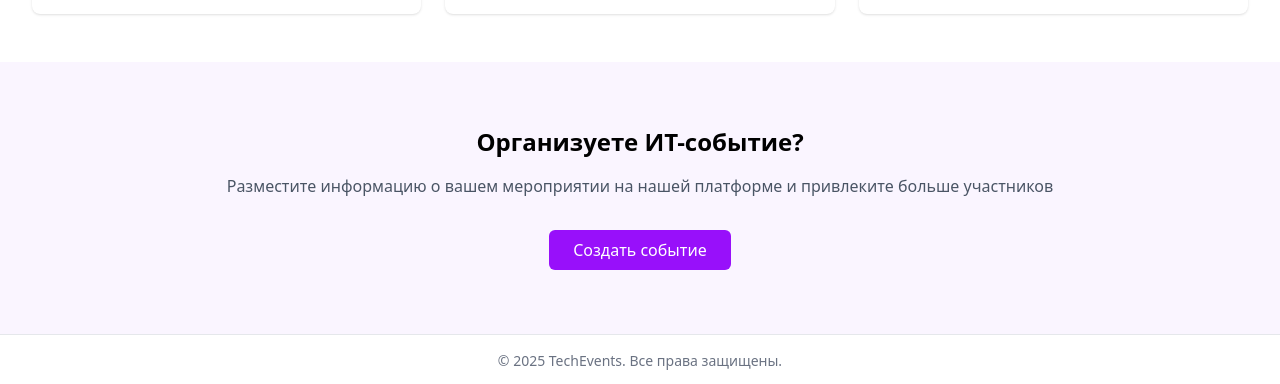
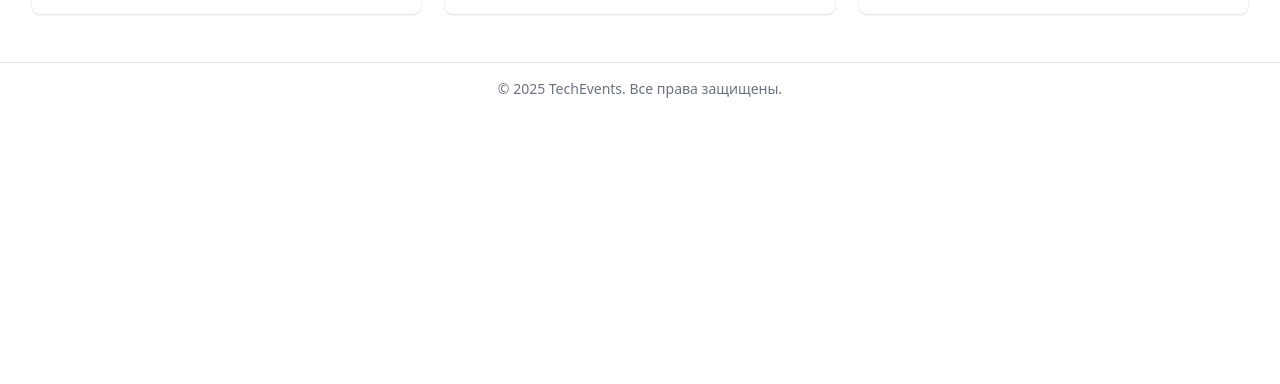
Before and after one commit to NRF24l01/polyhack-gopobeda, a Vue app in the folder frontend/: page / in a window 1280 px wide. Shown: the part 1127-1511 px from the top of the page. After the commit the page ends 1242 px from the top, so only its background shows below. Built offline with nearby package versions, Linux system fonts and the light colour scheme.

Commit message:
One footer and header for all

```diff
--- a/frontend/src/App.vue
+++ b/frontend/src/App.vue
@@ -1,17 +1,20 @@
+<script setup>
+import Header from "./components/Header.vue";
+import Footer from "./components/Footer.vue";
+</script>
+
 <template>
   <div class="min-h-screen flex flex-col">
-    <!-- Ваш существующий header -->
+    <Header />
     <main class="flex-grow">
       <router-view></router-view>
     </main>
-
+    <Footer />
   </div>
 </template>
 
 <script>
-
 export default {
-  name: 'App',
-
-}
+  name: "App",
+};
 </script>
--- a/frontend/src/components/Footer.vue
+++ b/frontend/src/components/Footer.vue
@@ -1,21 +1,5 @@
 <template>
   <div>
-    <!-- Секция "Организуйте ИТ-событие" -->
-    <div class="bg-purple-50 py-16">
-      <div class="max-w-7xl mx-auto px-4 sm:px-6 lg:px-8 text-center">
-        <h2 class="text-2xl font-bold mb-4">Организуете ИТ-событие?</h2>
-        <p class="text-gray-600 mb-8">
-          Разместите информацию о вашем мероприятии на нашей платформе и привлеките больше участников
-        </p>
-        <button
-          @click="$router.push('/events/create')"
-          class="bg-purple-600 text-white px-6 py-2 rounded-md hover:bg-purple-700 transition-colors"
-        >
-          Создать событие
-        </button>
-      </div>
-    </div>
-
     <!-- Копирайт -->
     <div class="border-t border-gray-200 py-4">
       <div class="max-w-7xl mx-auto px-4 sm:px-6 lg:px-8 text-center text-gray-500 text-sm">
--- /dev/null
+++ b/frontend/src/components/NewIvent.vue
@@ -0,0 +1,17 @@
+<template>
+    <!-- Секция "Организуйте ИТ-событие" -->
+    <div class="bg-purple-50 py-16">
+      <div class="max-w-7xl mx-auto px-4 sm:px-6 lg:px-8 text-center">
+        <h2 class="text-2xl font-bold mb-4">Организуете ИТ-событие?</h2>
+        <p class="text-gray-600 mb-8">
+          Разместите информацию о вашем мероприятии на нашей платформе и привлеките больше участников
+        </p>
+        <button
+          @click="$router.push('/events/create')"
+          class="bg-purple-600 text-white px-6 py-2 rounded-md hover:bg-purple-700 transition-colors"
+        >
+          Создать событие
+        </button>
+      </div>
+    </div>
+</template>
--- a/frontend/src/pages/mainView.vue
+++ b/frontend/src/pages/mainView.vue
@@ -1,10 +1,8 @@
 <template>
   <div class="min-h-screen bg-white">
-    <Header />
     <Hero />
     <EventsList />
   </div>
-  <Footer />
 </template>
 
 <script>
```
